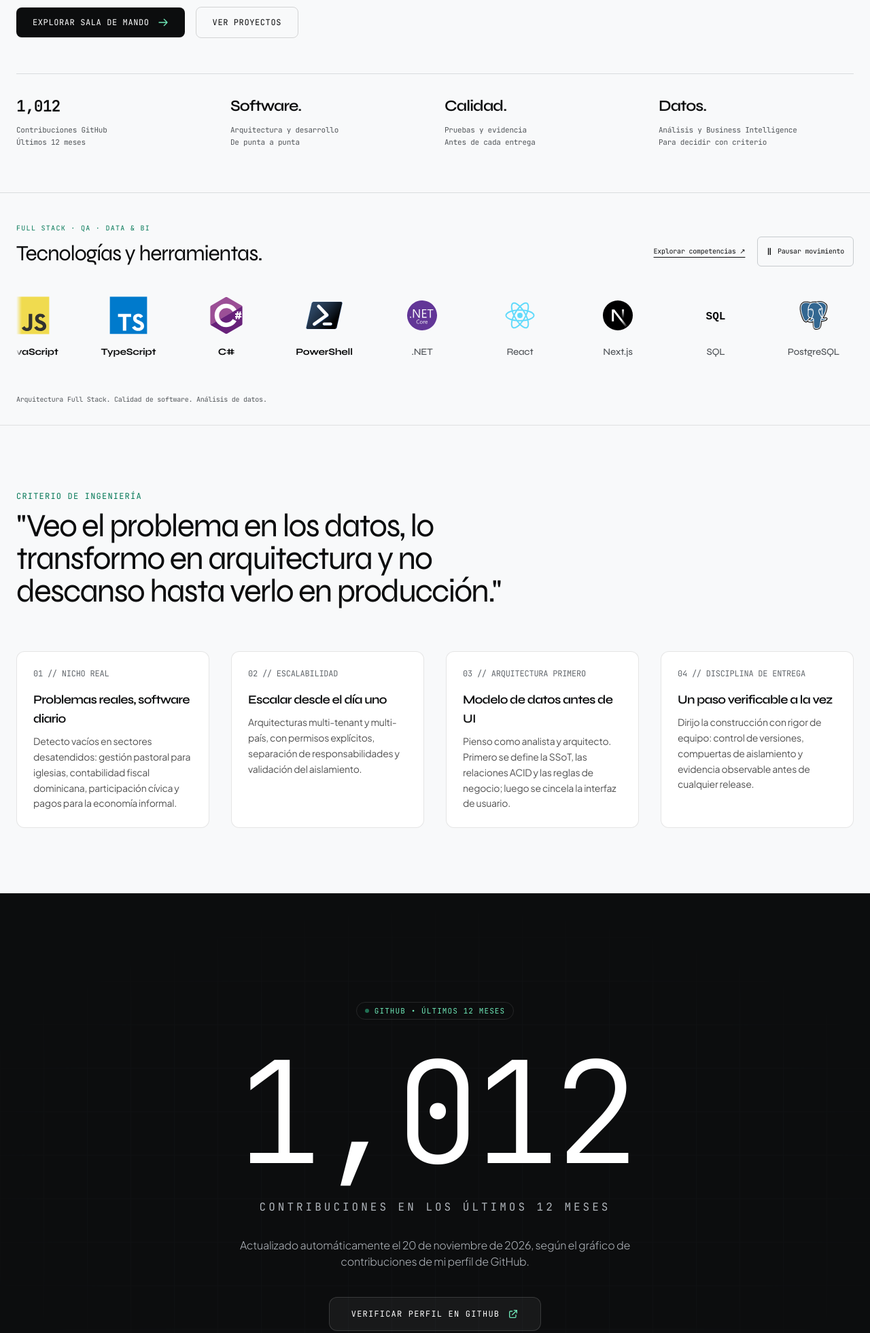
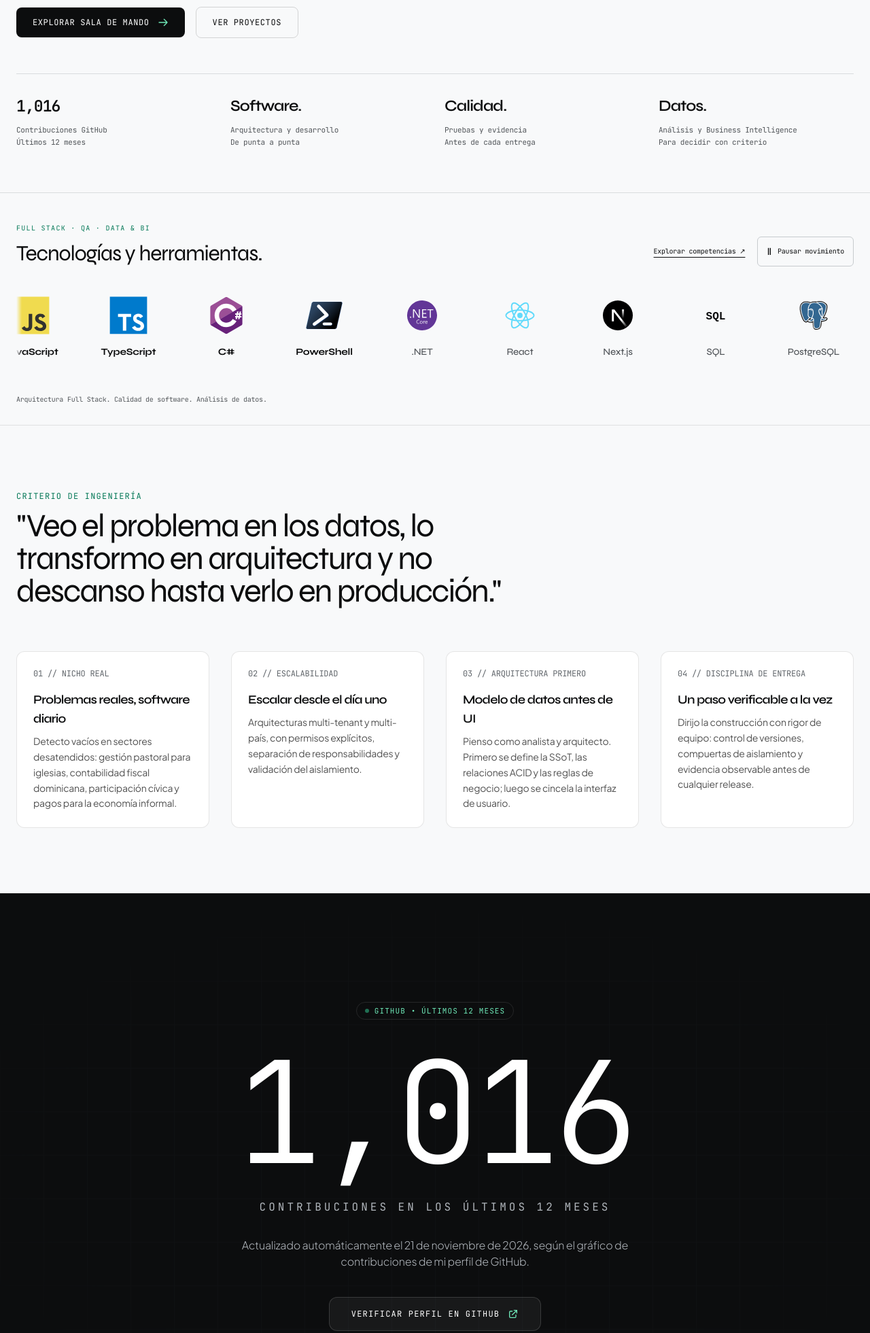
Before and after one commit to GuillermoEstefanPuello/GuillermoEstefanPuello.github.io, a plain HTML site: page index.html in a window 1280 px wide. Shown: the part 800-2761 px from the top of the page at 68% size. Drawn offline with Linux system fonts and the light colour scheme.

Commit message:
chore: contador de contribuciones automatico

```diff
--- a/index.html
+++ b/index.html
@@ -131,7 +131,7 @@
 <a class="brand" href="#hero"><span class="brand-dot" aria-hidden="true"></span>Guillermo Estefan Puello</a>
 <nav class="site-nav" aria-label="Navegación principal">
 <a href="#manifiesto">CRITERIO</a>
-<a href="#contribuciones"><span data-contribs>1,012</span> CONTRIBS</a>
+<a href="#contribuciones"><span data-contribs>1,016</span> CONTRIBS</a>
 <a href="#proyectos">PROYECTOS</a>
 <a class="nav-factory" href="#sala-mando">LA FÁBRICA</a>
 <a href="#certificaciones">FORMACIÓN</a>
@@ -203,7 +203,7 @@
 </div>
 </div>
 <div class="hero-disciplines">
-<div><strong data-contribs>1,012</strong><p>Contribuciones GitHub<br/>Últimos 12 meses</p></div>
+<div><strong data-contribs>1,016</strong><p>Contribuciones GitHub<br/>Últimos 12 meses</p></div>
 <div><strong>Software.</strong><p>Arquitectura y desarrollo<br/>De punta a punta</p></div>
 <div><strong>Calidad.</strong><p>Pruebas y evidencia<br/>Antes de cada entrega</p></div>
 <div><strong>Datos.</strong><p>Análisis y Business Intelligence<br/>Para decidir con criterio</p></div>
@@ -272,13 +272,13 @@
         </div>
 <!-- Número Gigante con animación JS contadora -->
 <div class="font-display text-[6.5rem] sm:text-[10rem] lg:text-[13rem] font-extralight tracking-tighter leading-none text-white select-none">
-<span class="font-mono-num" id="counter-934" data-contribs>1,012</span>
+<span class="font-mono-num" id="counter-934" data-contribs>1,016</span>
 </div>
 <p class="font-mono text-sm sm:text-base text-neutral-400 uppercase tracking-[0.25em] mt-4 mb-8">
           Contribuciones en los últimos 12 meses
         </p>
 <p class="max-w-xl mx-auto text-neutral-400 font-light text-sm sm:text-base leading-relaxed mb-10">
-          Actualizado automáticamente el <span data-contribs-date>20 de noviembre de 2026</span>, según el gráfico de contribuciones de mi perfil de GitHub.
+          Actualizado automáticamente el <span data-contribs-date>21 de noviembre de 2026</span>, según el gráfico de contribuciones de mi perfil de GitHub.
         </p>
 <a class="inline-flex items-center gap-3 px-8 py-4 rounded-xl bg-white/5 hover:bg-white/10 border border-white/15 text-white font-mono text-xs tracking-widest uppercase transition-all hover:scale-105 group" href="https://github.com/GuillermoEstefanPuello" rel="noopener noreferrer" target="_blank">
 <span>Verificar perfil en GitHub</span>
```
